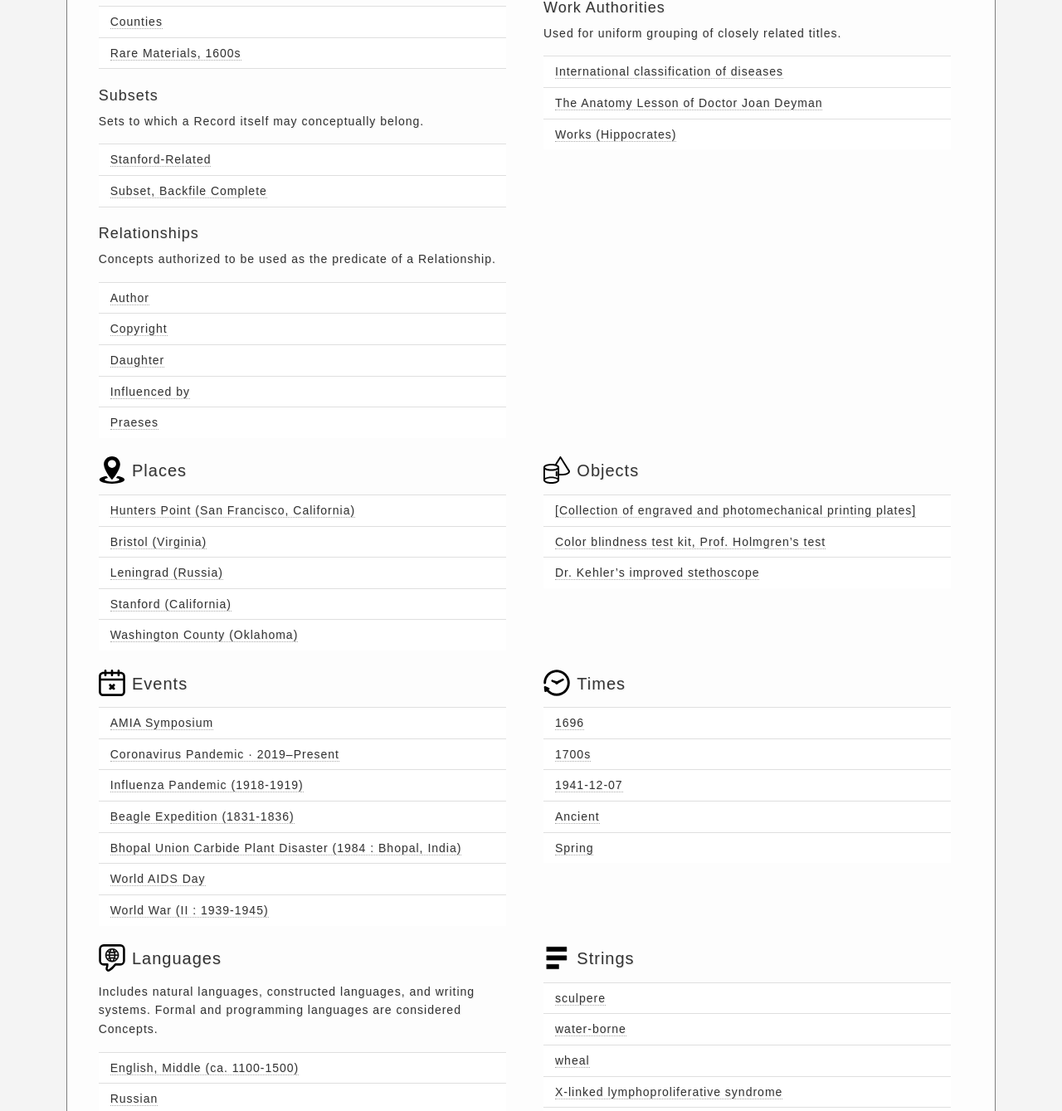
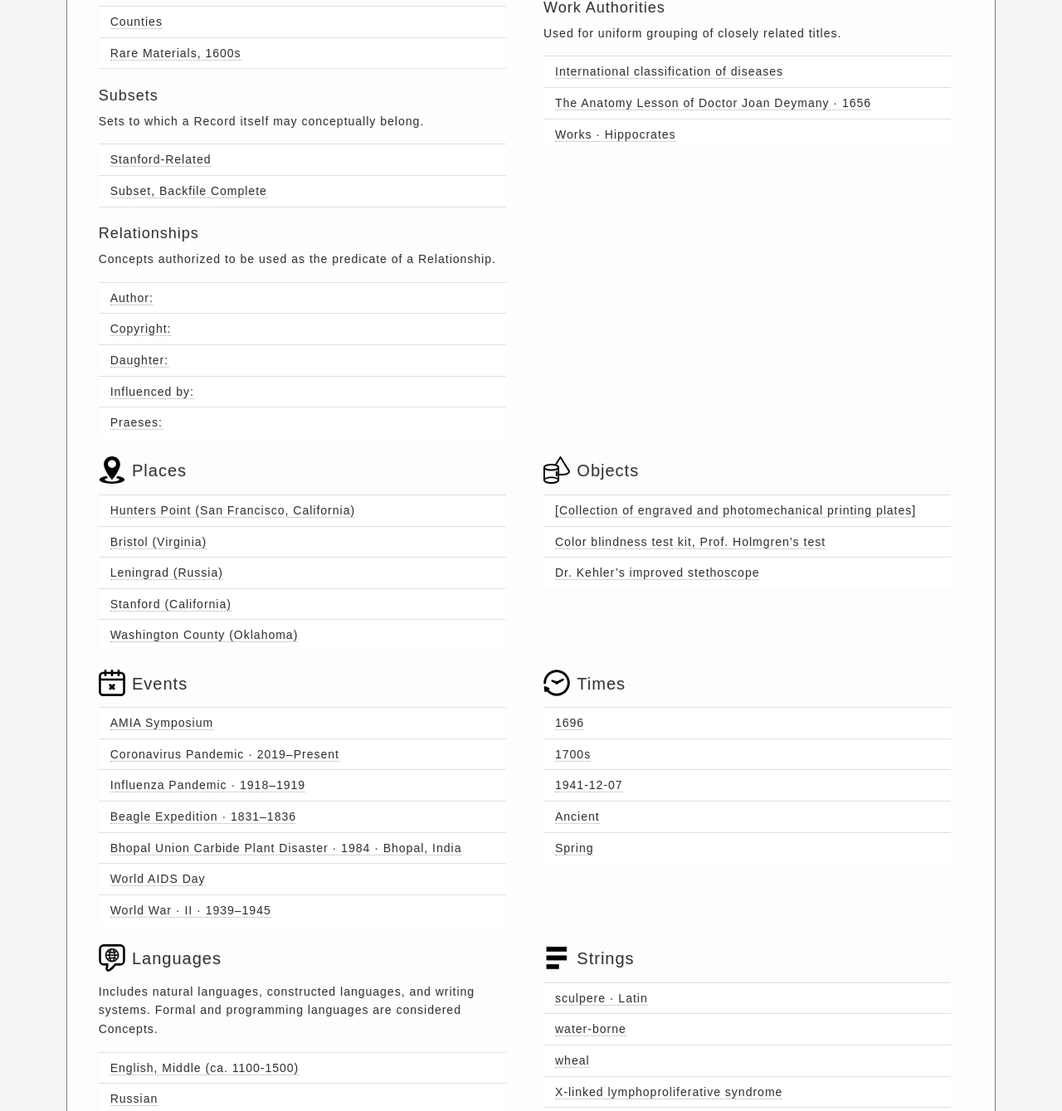
Before and after one commit to adlpr/docker-lmldbx, a Flask app: page /guide/ in a window 1280 px wide. Shown: the part 1472-2811 px from the top of the page at 83% size. Run offline with Flask 2, Linux system fonts and the light colour scheme; data that the repository does not hold is empty; some libraries are stand-ins or nearby versions.

Commit message:
minor guide edits; no href for conflict

```diff
--- a/lmldbx/templates/guide.html
+++ b/lmldbx/templates/guide.html
@@ -37,7 +37,7 @@
             <ul class="list-group list-group-flush container-fluid">
               <li class="list-group-item"><a href="../record/(CStL)Z2980">Lane, L. C. (Levi Cooper) · 1828–1902</a></li>
               <li class="list-group-item"><a href="../record/(CStL)Z20839">Darwin, Charles · 1809–1882</a></li>
-              <li class="list-group-item"><a href="../record/(CStL)Z3017">Ibn al-Nafīs, ʻAlī ibn Abī al-Ḥazm · 1210/1211–1288</a></li>
+              <li class="list-group-item"><a href="../record/(CStL)Z3017">Ibn al-Nafīs, ʻAlī ibn Abī al-Ḥazm · 1210/1211–1288</a></li>
               <li class="list-group-item"><a href="../record/(CStL)Z40001">Roughgarden, Joan · 1946–</a></li>
               <li class="list-group-item"><a href="../record/(CStL)Z55502">Cherokee Indians</a></li>
               <li class="list-group-item"><a href="../record/(CStL)Z77461">Otzi (Ice mummy)</a></li>
@@ -91,11 +91,11 @@
             <h4>Relationships</h4>
             <p>Concepts authorized to be used as the predicate of a Relationship.</p>
             <ul class="list-group list-group-flush container-fluid">
-              <li class="list-group-item"><a href="../record/(CStL)Z65674">Author</a></li>
-              <li class="list-group-item"><a href="../record/(CStL)Z400691">Copyright</a></li>
-              <li class="list-group-item"><a href="../record/(CStL)Z53879">Daughter</a></li>
-              <li class="list-group-item"><a href="../record/(CStL)Z65301">Influenced by</a></li>
-              <li class="list-group-item"><a href="../record/(CStL)Z48655">Praeses</a></li>
+              <li class="list-group-item"><a href="../record/(CStL)Z65674">Author:</a></li>
+              <li class="list-group-item"><a href="../record/(CStL)Z400691">Copyright:</a></li>
+              <li class="list-group-item"><a href="../record/(CStL)Z53879">Daughter:</a></li>
+              <li class="list-group-item"><a href="../record/(CStL)Z65301">Influenced by:</a></li>
+              <li class="list-group-item"><a href="../record/(CStL)Z48655">Praeses:</a></li>
             </ul>
 
           </div>
@@ -116,8 +116,8 @@
             <p>Used for uniform grouping of closely related titles.</p>
             <ul class="list-group list-group-flush container-fluid">
               <li class="list-group-item"><a href="../record/(CStL)Z19839">International classification of diseases</a></li>
-              <li class="list-group-item"><a href="../record/(CStL)Z70278">The Anatomy Lesson of Doctor Joan Deyman</a></li>
-              <li class="list-group-item"><a href="../record/(CStL)Z53720">Works (Hippocrates)</a></li>
+              <li class="list-group-item"><a href="../record/(CStL)Z70278">The Anatomy Lesson of Doctor Joan Deymany · 1656</a></li>
+              <li class="list-group-item"><a href="../record/(CStL)Z53720">Works · Hippocrates</a></li>
             </ul>
 
           </div>
@@ -154,11 +154,11 @@
             <ul class="list-group list-group-flush container-fluid">
               <li class="list-group-item"><a href="../record/(CStL)Z40577">AMIA Symposium</a></li>
               <li class="list-group-item"><a href="../record/(CStL)Z411059">Coronavirus Pandemic · 2019–Present</a></li>
-              <li class="list-group-item"><a href="../record/(CStL)Z51410">Influenza Pandemic (1918-1919)</a></li>
-              <li class="list-group-item"><a href="../record/(CStL)Z55452">Beagle Expedition (1831-1836)</a></li>
-              <li class="list-group-item"><a href="../record/(CStL)Z62684">Bhopal Union Carbide Plant Disaster (1984 : Bhopal, India)</a></li>
+              <li class="list-group-item"><a href="../record/(CStL)Z51410">Influenza Pandemic · 1918–1919</a></li>
+              <li class="list-group-item"><a href="../record/(CStL)Z55452">Beagle Expedition · 1831–1836</a></li>
+              <li class="list-group-item"><a href="../record/(CStL)Z62684">Bhopal Union Carbide Plant Disaster · 1984 · Bhopal, India</a></li>
               <li class="list-group-item"><a href="../record/(CStL)Z63652">World AIDS Day</a></li>
-              <li class="list-group-item"><a href="../record/(CStL)Z51419">World War (II : 1939-1945)</a></li>
+              <li class="list-group-item"><a href="../record/(CStL)Z51419">World War · II · 1939–1945</a></li>
             </ul>
 
           </div>
@@ -193,7 +193,7 @@
 
             <h3><img src="../static/img/elements/string.svg" title="String">Strings</h3>
             <ul class="list-group list-group-flush container-fluid">
-              <li class="list-group-item"><a href="../record/(CStL)Z70999">sculpere</a></li>
+              <li class="list-group-item"><a href="../record/(CStL)Z70999">sculpere · Latin</a></li>
               <li class="list-group-item"><a href="../record/(CStL)Z32807">water-borne</a></li>
               <li class="list-group-item"><a href="../record/(CStL)Z349606">wheal</a></li>
               <li class="list-group-item"><a href="../record/(CStL)Z76780">X-linked lymphoproliferative syndrome</a></li>
```
Also changed, not shown: 2 other files.
